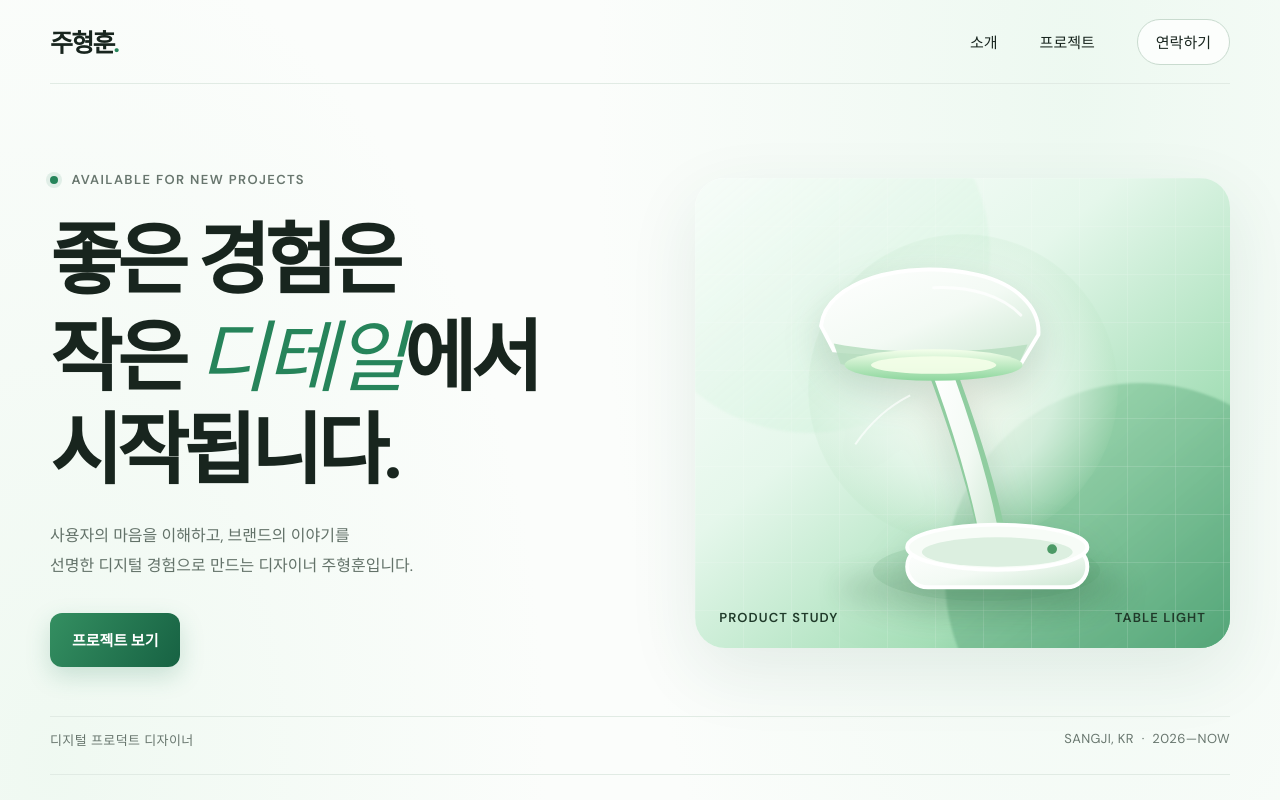
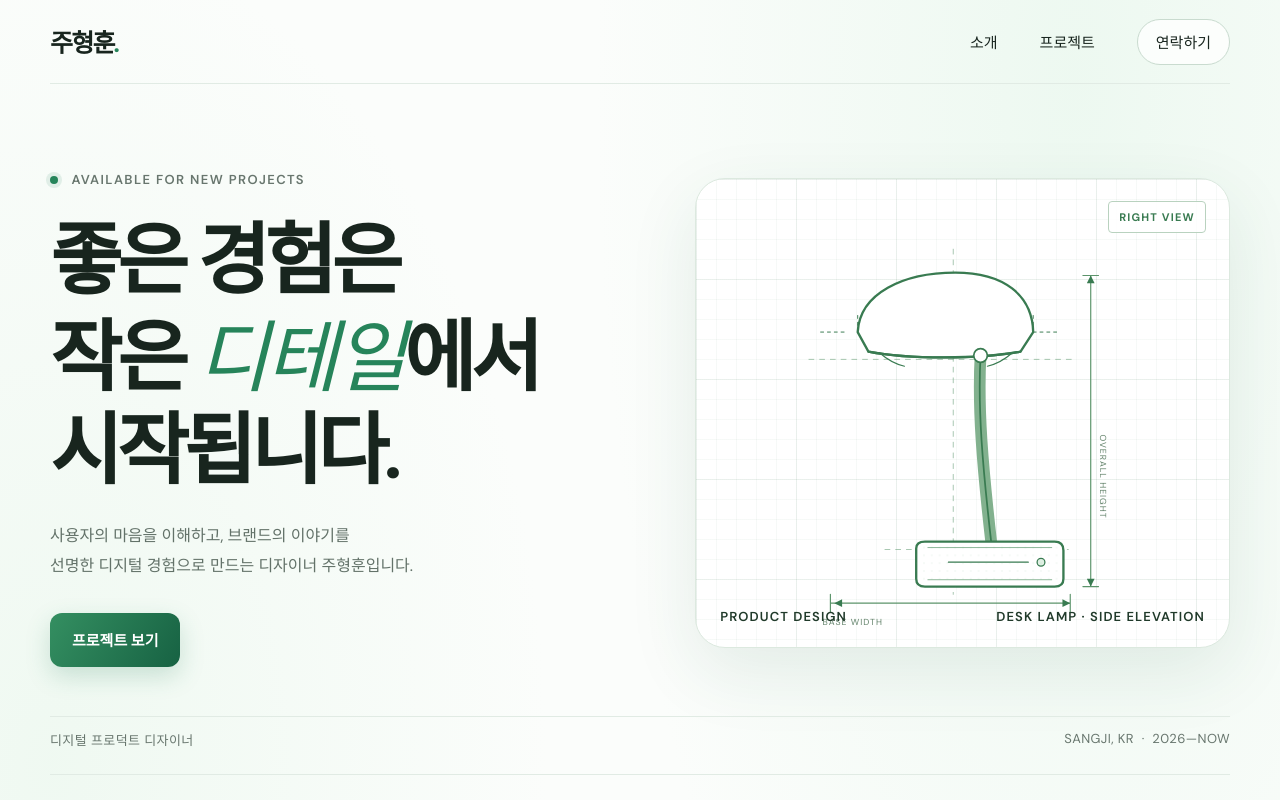
Before and after one commit to hyeonghunjoo/portfolio, a plain HTML site: page index.html in a window 1280 px wide. Shown: the top 800 px of the page. Drawn offline with Linux system fonts and the light colour scheme.

Commit message:
Render desk lamp hero as right-side blueprint

```diff
--- a/index.html
+++ b/index.html
@@ -34,32 +34,35 @@
         <p class="hero-intro">사용자의 마음을 이해하고, 브랜드의 이야기를<br class="desktop-only"> 선명한 디지털 경험으로 만드는 디자이너 주형훈입니다.</p>
         <a class="button button-dark" href="#projects">프로젝트 보기</a>
       </div>
-      <div class="hero-art" role="img" aria-label="화이트 세라믹과 그린 디테일로 디자인한 미니멀 데스크 램프 제품 렌더">
+      <div class="hero-art" role="img" aria-label="화이트 바탕의 그린 도면선으로 표현한 데스크 램프 오른쪽 측면도">
         <div class="art-grid"></div>
-        <div class="product-halo"></div>
+        <div class="view-label">RIGHT VIEW</div>
         <svg class="product-render" viewBox="100 0 460 480" aria-hidden="true" focusable="false">
           <defs>
-            <linearGradient id="lampShell" x1="0" y1="0" x2="1" y2="1"><stop offset="0" stop-color="#fff"/><stop offset=".52" stop-color="#f3faf4"/><stop offset="1" stop-color="#cce7d2"/></linearGradient>
-            <linearGradient id="lampShade" x1="0" y1="0" x2="0" y2="1"><stop offset="0" stop-color="#f4ffeb"/><stop offset="1" stop-color="#8dd69d"/></linearGradient>
-            <filter id="lampShadow" x="-.5" y="-.5" width="2" height="2"><feGaussianBlur stdDeviation="13"/></filter>
+            <pattern id="fineDots" width="8" height="8" patternUnits="userSpaceOnUse"><circle cx="2" cy="2" r=".8" fill="#72a982" opacity=".5"/></pattern>
           </defs>
-          <ellipse cx="350" cy="419" rx="150" ry="23" fill="#315e3c" opacity=".16" filter="url(#lampShadow)"/>
-          <ellipse cx="354" cy="401" rx="116" ry="31" fill="#4a8f5e" opacity=".13"/>
-          <path d="M365 393 C354 326 331 256 303 181" fill="none" stroke="#90cda0" stroke-width="28" stroke-linecap="round"/>
-          <path d="M362 393 C351 324 330 254 302 180" fill="none" stroke="url(#lampShell)" stroke-width="20" stroke-linecap="round"/>
-          <circle cx="301" cy="180" r="15" fill="#d6ecd9" stroke="#fff" stroke-width="5"/>
-          <path d="M185 151 C190 106 268 82 345 99 C384 108 409 132 407 160 L389 190 C325 180 248 181 198 176 Z" fill="url(#lampShell)" stroke="#fff" stroke-width="4"/>
-          <path d="M198 169 C253 180 330 180 396 170 L387 190 C326 204 256 202 205 190 Z" fill="#b8dfc0" opacity=".85"/>
-          <ellipse cx="300" cy="191" rx="91" ry="16" fill="url(#lampShade)"/>
-          <ellipse cx="300" cy="191" rx="64" ry="9" fill="#f6ffe9" opacity=".9"/>
-          <rect x="273" y="376" width="184" height="42" rx="21" fill="url(#lampShell)" stroke="#fff" stroke-width="4"/>
-          <ellipse cx="365" cy="377" rx="92" ry="23" fill="#f7fcf7" stroke="#fff" stroke-width="4"/>
-          <ellipse cx="365" cy="382" rx="77" ry="15" fill="#dcefe0"/>
-          <circle cx="421" cy="379" r="5" fill="#4c9a66"/>
-          <path d="M220 272 C238 246 256 232 276 222" fill="none" stroke="#fff" stroke-width="2" opacity=".65"/>
-          <path d="M300 112 C338 110 371 121 389 140" fill="none" stroke="#fff" stroke-width="3" stroke-linecap="round" opacity=".8"/>
+          <g fill="none" stroke="#397b51" stroke-linecap="round" stroke-linejoin="round">
+            <path d="M320 72V426M172 185H445M250 380H438" stroke="#77a986" stroke-width="1" stroke-dasharray="5 6" opacity=".65"/>
+            <path d="M194 435H440M194 426V444M440 426V444" stroke="#5c946b" stroke-width="1.2"/>
+            <path d="M461 99V418M453 99H469M453 418H469" stroke="#5c946b" stroke-width="1.2"/>
+            <path d="M222 157C224 117 269 96 322 96C372 96 401 119 402 157L389 177C347 185 274 185 233 177Z" fill="#fff" stroke-width="2.4"/>
+            <path d="M233 177C274 185 347 185 389 177" stroke-width="2.2"/>
+            <path d="M244 178C252 185 260 190 270 192M381 178C373 185 365 190 355 192" stroke-width="1.2"/>
+            <path d="M348 181C345 235 350 294 359 373" stroke="#82b18e" stroke-width="12"/>
+            <path d="M348 181C345 235 350 294 359 373" stroke="#397b51" stroke-width="1.8"/>
+            <circle cx="348" cy="181" r="7" fill="#fff" stroke-width="1.8"/>
+            <path d="M282 379Q282 372 291 372H424Q433 372 433 381V410Q433 418 424 418H291Q282 418 282 410Z" fill="#fff" stroke-width="2.4"/>
+            <path d="M294 378H421M294 411H421" stroke="#8bb798" stroke-width="1"/>
+            <path d="M315 393H397" stroke="#397b51" stroke-width="1.2"/>
+            <circle cx="410" cy="393" r="4" fill="#dff0e3" stroke-width="1.3"/>
+            <path d="M208 157H184M402 157H426M222 157V137M402 157V137" stroke-width="1" stroke-dasharray="3 4"/>
+            <path d="M198 435l8-4v8zM440 435l-8-4v8zM461 99l-4 8h8zM461 418l-4-8h8z" fill="#397b51" stroke="none"/>
+          </g>
+          <path d="M282 372H433V418H282Z" fill="url(#fineDots)" opacity=".3"/>
+          <text x="186" y="457" fill="#63836b" font-family="DM Sans, sans-serif" font-size="9" letter-spacing="1">BASE WIDTH</text>
+          <text x="470" y="262" fill="#63836b" font-family="DM Sans, sans-serif" font-size="9" letter-spacing="1" transform="rotate(90 470 262)">OVERALL HEIGHT</text>
         </svg>
-        <div class="product-label"><span>PRODUCT STUDY</span><span>TABLE LIGHT</span></div>
+        <div class="product-label"><span>PRODUCT DESIGN</span><span>DESK LAMP · SIDE ELEVATION</span></div>
       </div>
       <div class="hero-bottom"><span>디지털 프로덕트 디자이너</span><span>SANGJI, KR&nbsp; · &nbsp;2026—NOW</span></div>
     </section>
--- a/style.css
+++ b/style.css
@@ -80,15 +80,14 @@ a { color: inherit; text-decoration: none; }
   overflow: hidden;
   border-radius: 30px;
   isolation: isolate;
-  background: linear-gradient(140deg, #ffffff 0%, #e5f7eb 39%, #a6dfb8 72%, #48aa73 100%);
+  background: #fff;
+  border: 1px solid #dce9df;
   box-shadow: var(--soft-shadow);
 }
-.hero-art::before, .hero-art::after { content: ""; position: absolute; z-index: -1; border-radius: 50%; filter: blur(1px); }
-.hero-art::before { width: 360px; height: 360px; top: -105px; left: -65px; background: linear-gradient(140deg, #ffffffed, #c8efd5a8); }
-.hero-art::after { width: 390px; height: 390px; right: -105px; bottom: -125px; background: linear-gradient(140deg, #a9dfb8d9, #348e60e8); }
-.art-grid { position: absolute; inset: 0; background-image: linear-gradient(#fff5 1px, transparent 1px), linear-gradient(90deg, #fff5 1px, transparent 1px); background-size: 48px 48px; opacity: .4; }
-.product-halo { position: absolute; width: 310px; height: 310px; left: 50%; top: 45%; transform: translate(-50%, -50%); border-radius: 50%; background: radial-gradient(circle, #fffdf6d9 0%, #eaf8eeb0 42%, #b4dfbd28 70%, transparent 72%); }
-.product-render { position: absolute; width: min(100%, 640px); height: 100%; left: 50%; top: 0; transform: translateX(-50%); overflow: visible; filter: drop-shadow(0 15px 18px #285c3830); }
+.hero-art::before, .hero-art::after { display: none; }
+.art-grid { position: absolute; inset: 0; background-image: linear-gradient(#397b510b 1px, transparent 1px), linear-gradient(90deg, #397b510b 1px, transparent 1px), linear-gradient(#397b5112 1px, transparent 1px), linear-gradient(90deg, #397b5112 1px, transparent 1px); background-size: 20px 20px, 20px 20px, 100px 100px, 100px 100px; }
+.view-label { position: absolute; top: 22px; right: 23px; z-index: 1; border: 1px solid #b9d2bf; border-radius: 4px; background: #ffffffde; padding: 8px 10px; color: #397b51; font-size: 11px; font-weight: 700; letter-spacing: 1.2px; }
+.product-render { position: absolute; width: min(100%, 640px); height: 100%; left: 50%; top: 0; transform: translateX(-50%); overflow: visible; }
 .product-label { position: absolute; left: 24px; right: 24px; bottom: 22px; display: flex; justify-content: space-between; color: #203a2a; font-size: 13px; font-weight: 600; letter-spacing: 1.1px; }
 .hero-bottom { position: absolute; bottom: 25px; left: 0; right: 0; border-top: 1px solid var(--line); padding-top: 13px; display: flex; justify-content: space-between; color: var(--muted); font-size: 13px; letter-spacing: .4px; }
 .intro { padding-top: 100px; padding-bottom: 120px; border-top: 1px solid var(--line); }
@@ -165,7 +164,6 @@ a { color: inherit; text-decoration: none; }
   .hero { column-gap: 30px; min-height: 610px; }
   .hero h1 { font-size: clamp(44px, 7vw, 64px); letter-spacing: -3.5px; }
   .hero-art { height: 390px; }
-  .product-halo { width: 260px; height: 260px; }
   .project-grid { gap: 14px; }
   .project-visual { height: 280px; }
   .obj-card { inset: 24px; }
@@ -186,7 +184,6 @@ a { color: inherit; text-decoration: none; }
   .hero h1 { font-size: 56px; margin-top: 22px; }
   .hero-intro { font-size: 15px; }
   .hero-art { height: 340px; border-radius: 24px; }
-  .product-halo { width: 230px; height: 230px; top: 44%; }
   .hero-bottom { bottom: 18px; font-size: 12px; }
   .intro { padding-top: 65px; padding-bottom: 75px; }
   .intro-content { display: block; margin-top: 38px; }
```
